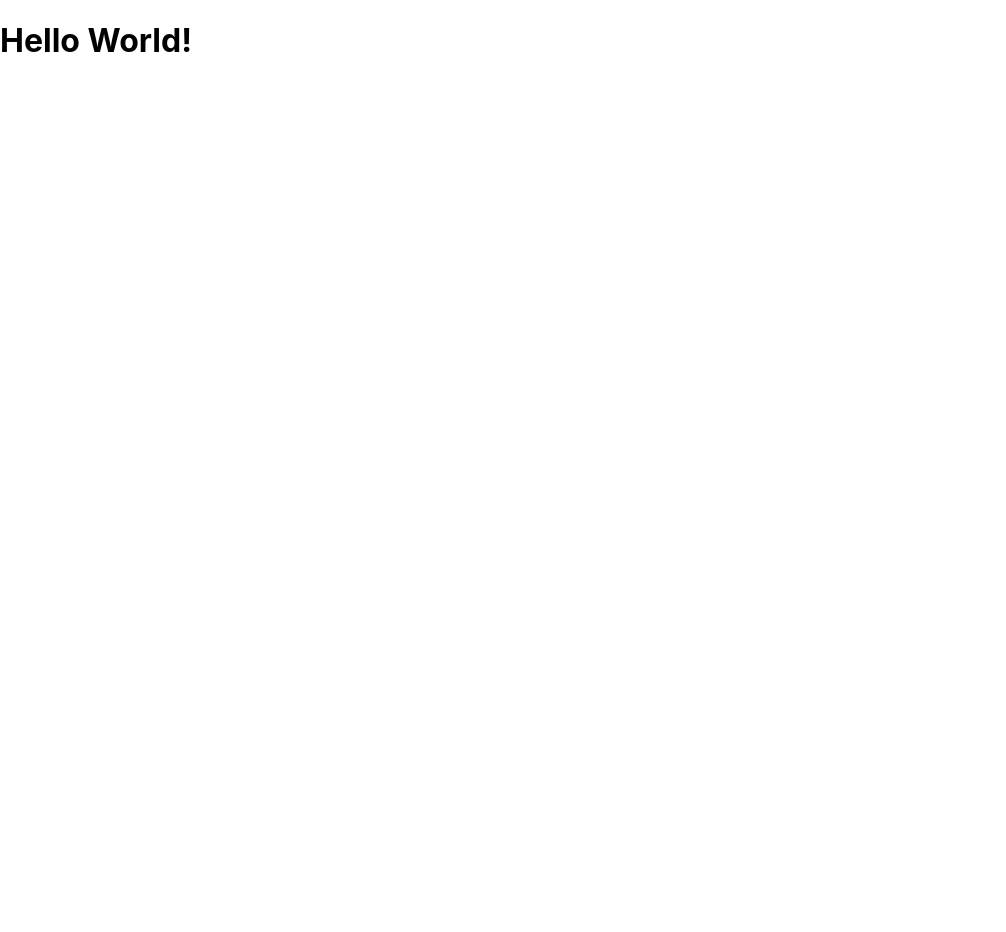
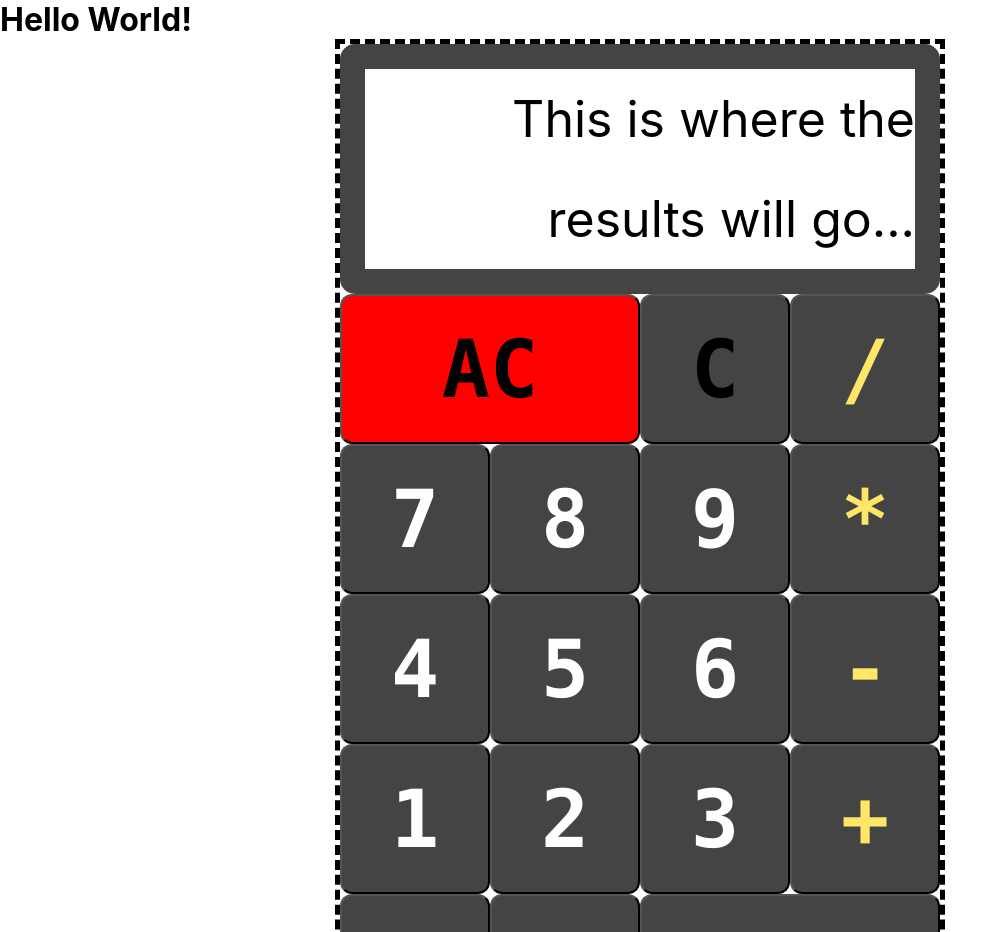
Before and after one commit to nswalke4/PersonalProjects, a React (Create React App) app in the folder ReactCalculatorApplication/calculator-app/: page / in a window 1280 px wide. Shown: the top 932 px of the page, without its empty margins (0-1006 px from the left). Before the commit the page ends 800 px from the top, so only its background shows below. Built offline with nearby package versions, Linux system fonts and the light colour scheme.

Commit message:
Sets up the basic styling for the Calculator on the Web application

```diff
--- a/ReactCalculatorApplication/calculator-app/src/index.css
+++ b/ReactCalculatorApplication/calculator-app/src/index.css
@@ -1,3 +1,8 @@
+* {
+  margin: 0;
+  padding: 0;
+}
+
 body {
   margin: 0;
   font-family: -apple-system, BlinkMacSystemFont, 'Segoe UI', 'Roboto', 'Oxygen',
@@ -11,3 +16,101 @@ code {
   font-family: source-code-pro, Menlo, Monaco, Consolas, 'Courier New',
     monospace;
 }
+
+/* .about-project {
+
+} */
+
+.calculator-group {
+  width: 600px;
+  margin: 0 auto;
+  border-color: #000000;
+  border-width: 5px;
+  border-style: dashed;
+}
+
+.screen-group {
+  background-color: #444444;
+  border-radius: 15px;
+  border-color: #000000;
+  height: 250px;
+  position: relative;
+}
+
+.screen {
+  background-color: #ffffff;
+  border-color: #000000;
+  border-width: 5px;
+  width: 550px;
+  height: 200px;
+  position: absolute;
+  top: 25px;
+  left: 25px;
+  text-align: right;
+  line-height: 100px;
+  font-size: 50px;
+}
+
+.button-group {
+  display: flex;
+  flex-flow: column wrap;
+  justify-content: center;
+}
+
+.button-group button{
+  font-family: "Lucida Console", Monaco, monospace;
+  font-size: 80px;
+  font-weight: 700;
+  text-align: center;
+  border-radius: 12px;
+  border-color: #000000;
+  height: 150px;
+  width: 150px;
+}
+
+.button-top-row {
+  display: flex;
+  flex-flow: row;
+  flex: none;
+}
+
+.button-top-row .other-button {
+  order: 3;
+}
+
+.button-bottom-row {
+  display: flex;
+  flex-flow: row;
+  flex: none;
+}
+
+.button-bottom-row .other-button {
+  flex-grow: 2;
+}
+
+.all-clear-button {
+  color: #000000;
+  background-color: #ff0000;
+  flex-grow: 2;
+  order: 1;
+}
+
+.clear-button {
+  color: #000000;
+  background-color: #444444;
+  order: 2;
+}
+
+.number-button {
+  color: #ffffff;
+  background-color: #444444;
+}
+
+.other-button {
+  color: #ffe666;
+  background-color: #444444;
+}
+
+/* .about-developer {
+
+} */
--- a/ReactCalculatorApplication/calculator-app/src/react/App.js
+++ b/ReactCalculatorApplication/calculator-app/src/react/App.js
@@ -2,6 +2,43 @@ function App() {
   return (
     <div className="App">
       <h1>Hello World!</h1>
+      <div className="calculator-group">
+        <div className="screen-group">
+          <div className="screen">
+            <p>This is where the results will go...</p>
+          </div>
+        </div>
+        <div className="button-group">
+          <div className="button-top-row">
+            <button className="all-clear-button">AC</button>
+            <button className="clear-button">C</button>
+            <button className="other-button">/</button>
+          </div>
+          <div className="button-second-row">
+            <button className="number-button">7</button>
+            <button className="number-button">8</button>
+            <button className="number-button">9</button>
+            <button className="other-button">*</button>
+          </div>
+          <div className="button-third-row">
+            <button className="number-button">4</button>
+            <button className="number-button">5</button>
+            <button className="number-button">6</button>
+            <button className="other-button">-</button>
+          </div>
+          <div className="button-fourth-row">
+            <button className="number-button">1</button>
+            <button className="number-button">2</button>
+            <button className="number-button">3</button>
+            <button className="other-button">+</button>
+          </div>
+          <div className="button-bottom-row">
+            <button className="number-button">0</button>
+            <button className="number-button">.</button>
+            <button className="other-button">=</button>
+          </div>
+        </div>
+      </div>
     </div>
   );
 }
```
